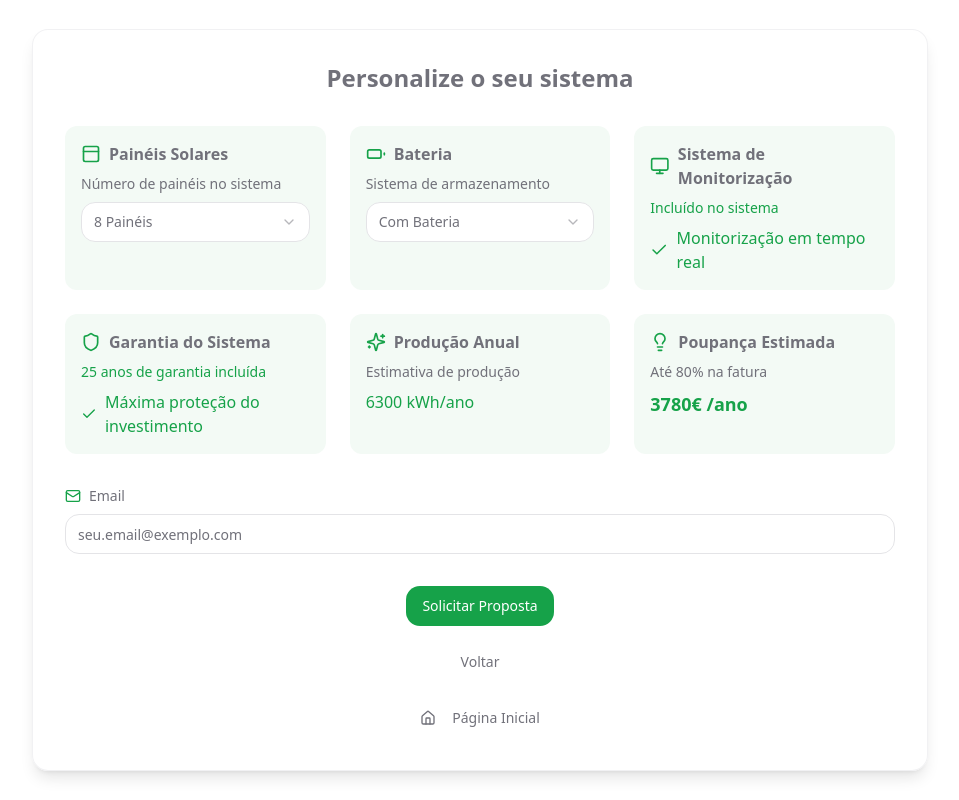
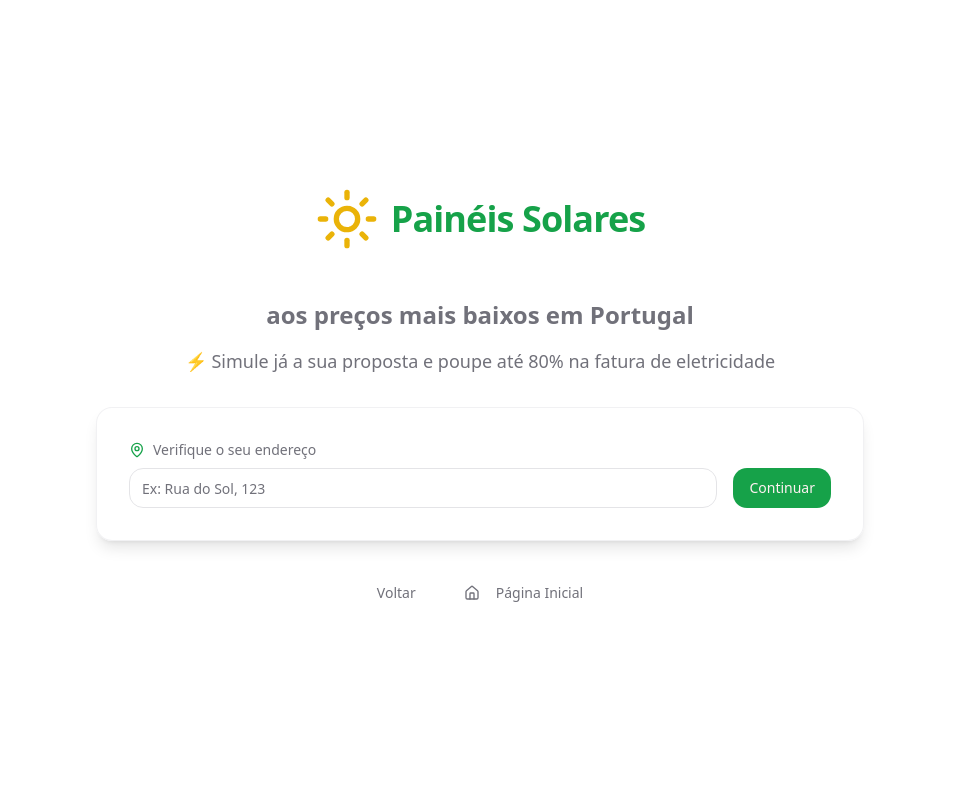
Before and after one commit to lpjardim/solar-telecom-calculator, a React (Vite) app: page /energy/solar in a window 1280 px wide. Shown: the whole page, without its empty margins (160-1119 px from the left). Built offline with nearby package versions, Linux system fonts and the light colour scheme.

Commit message:
Reverted to edit edt-f29f478f-2cf7-4a28-99ef-01abc4958832: "Add observation field
Added a field to the energy calculator form to allow users to add any observations or special requests."

```diff
--- /dev/null
+++ b/src/components/AddressMap.tsx
@@ -0,0 +1,52 @@
+
+import { useState, useCallback } from 'react';
+import { GoogleMap, useJsApiLoader, Marker } from '@react-google-maps/api';
+
+const containerStyle = {
+  width: '100%',
+  height: '400px'
+};
+
+const center = {
+  lat: 38.7223,
+  lng: -9.1393
+};
+
+interface AddressMapProps {
+  onLocationSelect: (lat: number, lng: number) => void;
+}
+
+const AddressMap = ({ onLocationSelect }: AddressMapProps) => {
+  const { isLoaded } = useJsApiLoader({
+    id: 'google-map-script',
+    googleMapsApiKey: 'YOUR_GOOGLE_MAPS_API_KEY' // Substitua pela sua chave API do Google Maps
+  });
+
+  const [marker, setMarker] = useState(center);
+
+  const onClick = useCallback((e: google.maps.MapMouseEvent) => {
+    if (e.latLng) {
+      const lat = e.latLng.lat();
+      const lng = e.latLng.lng();
+      setMarker({ lat, lng });
+      onLocationSelect(lat, lng);
+    }
+  }, [onLocationSelect]);
+
+  if (!isLoaded) return <div>Carregando mapa...</div>;
+
+  return (
+    <div className="w-full rounded-xl overflow-hidden">
+      <GoogleMap
+        mapContainerStyle={containerStyle}
+        center={center}
+        zoom={13}
+        onClick={onClick}
+      >
+        <Marker position={marker} />
+      </GoogleMap>
+    </div>
+  );
+};
+
+export default AddressMap;
--- a/src/pages/Index.tsx
+++ b/src/pages/Index.tsx
@@ -35,7 +35,7 @@ const Index = () => {
         <div className="space-y-4">
           <div className="w-48 h-48 mx-auto mb-4 transition-all duration-300 hover:scale-105">
             <img
-              src="/lovable-uploads/e016c0dd-e6d2-4439-ab48-e9e0b36956f4.png"
+              src="/lovable-uploads/c4e58cf3-4611-4542-9a70-4e17142c6b5e.png"
               alt="Jardim Solar Logo"
               className="w-full h-full object-contain drop-shadow-lg"
             />
--- a/src/pages/SolarCalculator.tsx
+++ b/src/pages/SolarCalculator.tsx
@@ -5,7 +5,13 @@ import { Input } from "@/components/ui/input";
 import { Select, SelectContent, SelectItem, SelectTrigger, SelectValue } from "@/components/ui/select";
 import { toast } from "sonner";
 import {
+  Sun,
   Home,
+  Building2,
+  Zap,
+  Calculator,
+  MapPin,
+  Euro,
   Check,
   Battery,
   PanelTop,
@@ -14,8 +20,10 @@ import {
   Sparkles,
   Lightbulb,
   Mail,
-  MapPin,
 } from "lucide-react";
+import AddressMap from "@/components/AddressMap";
+
+type CustomerType = "residential" | "business";
 
 type SystemOptions = {
   panels: number;
@@ -37,11 +45,28 @@ const calculateAnnualProduction = (panels: number): number => {
 
 const SolarCalculator = () => {
   const navigate = useNavigate();
+  const [customerType, setCustomerType] = useState<CustomerType>("residential");
+  const [address, setAddress] = useState("");
+  const [showMap, setShowMap] = useState(false);
+  const [mapLocation, setMapLocation] = useState<{ lat: number; lng: number } | null>(null);
   const [systemOptions, setSystemOptions] = useState<SystemOptions>({
     ...initialSystemOptions,
     production: calculateAnnualProduction(initialSystemOptions.panels),
   });
   const [submitted, setSubmitted] = useState(false);
+
+  const handleLocationSelect = (lat: number, lng: number) => {
+    setMapLocation({ lat, lng });
+  };
+
+  const handleAddressSubmit = (e: React.FormEvent) => {
+    e.preventDefault();
+    if (!address) {
+      toast.error("Por favor, insira seu endereço");
+      return;
+    }
+    setShowMap(true);
+  };
 
   const handleSubmit = (e: React.FormEvent) => {
     e.preventDefault();
@@ -137,9 +162,77 @@ const SolarCalculator = () => {
     );
   }
 
+  if (!showMap) {
+    return (
+      <div className="min-h-screen flex flex-col items-center justify-center p-6 page-transition">
+        <div className="max-w-3xl w-full space-y-8">
+          <h1 className="text-4xl font-bold tracking-tight mb-12 text-primary flex items-center justify-center gap-3">
+            <Sun className="h-16 w-16 text-yellow-500" />
+            Painéis Solares
+          </h1>
+
+          <div className="text-center space-y-4">
+            <p className="text-2xl font-semibold">
+              aos preços mais baixos em Portugal
+            </p>
+            <p className="text-lg text-muted-foreground">
+              ⚡ Simule já a sua proposta e poupe até 80% na fatura de eletricidade
+            </p>
+          </div>
+
+          <form onSubmit={handleAddressSubmit} className="glass p-8 rounded-2xl space-y-6">
+            <div className="space-y-2">
+              <label className="text-sm font-medium flex items-center gap-2">
+                <MapPin className="h-4 w-4 text-primary" />
+                Verifique o seu endereço
+              </label>
+              <div className="flex gap-4">
+                <Input
+                  type="text"
+                  placeholder="Ex: Rua do Sol, 123"
+                  value={address}
+                  onChange={(e) => setAddress(e.target.value)}
+                  className="text-lg flex-1"
+                />
+                <Button type="submit" className="button-hover">
+                  Continuar
+                </Button>
+              </div>
+            </div>
+          </form>
+
+          <div className="flex gap-4 justify-center">
+            <Button
+              variant="ghost"
+              className="button-hover"
+              onClick={() => navigate(-1)}
+            >
+              Voltar
+            </Button>
+            <Button
+              variant="ghost"
+              className="button-hover"
+              onClick={() => navigate("/")}
+            >
+              <Home className="mr-2 h-4 w-4" />
+              Página Inicial
+            </Button>
+          </div>
+        </div>
+      </div>
+    );
+  }
+
   return (
     <div className="min-h-screen flex flex-col items-center justify-center p-6 page-transition">
       <div className="max-w-4xl w-full space-y-12">
+        <div className="space-y-6">
+          <h2 className="text-2xl font-semibold text-center">
+            Arraste o mapa para fixar seu telhado
+          </h2>
+          <AddressMap onLocationSelect={handleLocationSelect} />
+        </div>
+
         <div className="glass p-8 rounded-2xl space-y-8">
           <h2 className="text-2xl font-semibold text-center">
             Personalize o seu sistema
```
Also changed, not shown: public/lovable-uploads/e016c0dd-e6d2-4439-ab48-e9e0b36956f4.png (deleted).
